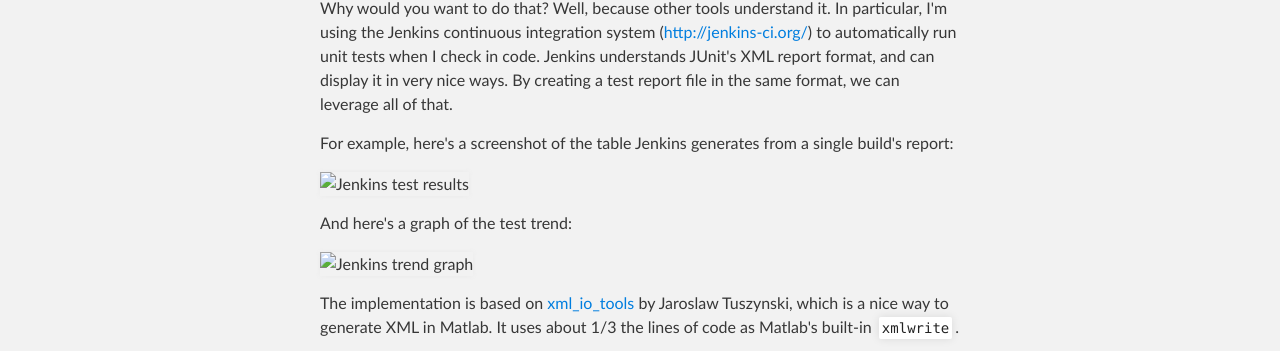
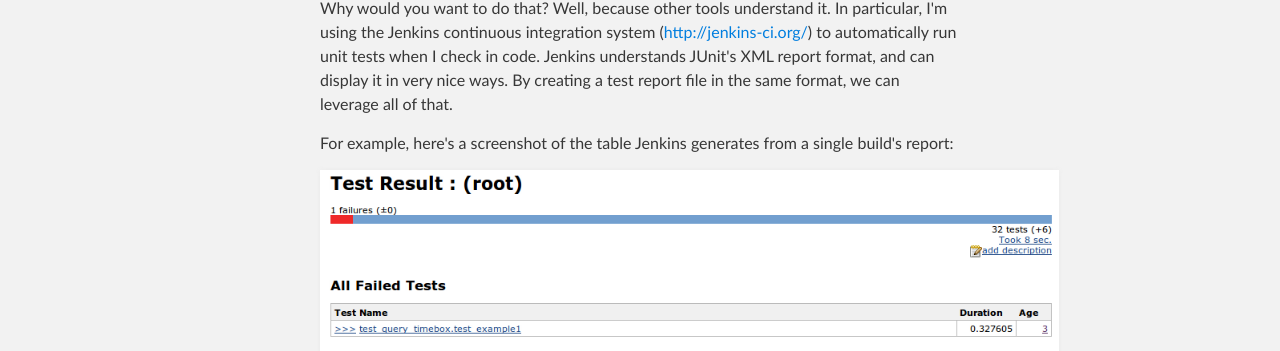
Before and after one commit to psexton/matlab-xunit, a plain HTML site: page index.html in a window 1280 px wide. Shown: the part 580-931 px from the top of the page. Drawn offline with Linux system fonts and the light colour scheme.

Commit message:
Fixing broken image links

```diff
--- a/index.html
+++ b/index.html
@@ -46,11 +46,11 @@
 
 <p>For example, here's a screenshot of the table Jenkins generates from a single build's report:</p>
 
-<p><img src="doc/images/jenkins_test_results.png" alt="Jenkins test results"></p>
+<p><img src="images/jenkins_test_results.png" alt="Jenkins test results"></p>
 
 <p>And here's a graph of the test trend:</p>
 
-<p><img src="doc/images/jenkins_trend_graph.png" alt="Jenkins trend graph"></p>
+<p><img src="images/jenkins_trend_graph.png" alt="Jenkins trend graph"></p>
 
 <p>The implementation is based on <a href="http://www.mathworks.com/matlabcentral/fileexchange/12907-xmliotools">xml_io_tools</a> by Jaroslaw Tuszynski, which is a nice way to generate XML in Matlab. It uses about 1/3 the lines of code as Matlab's built-in <code>xmlwrite</code>.</p>
 
```
Also changed, not shown: images/jenkins_test_results.png (added), images/jenkins_trend_graph.png (added).
